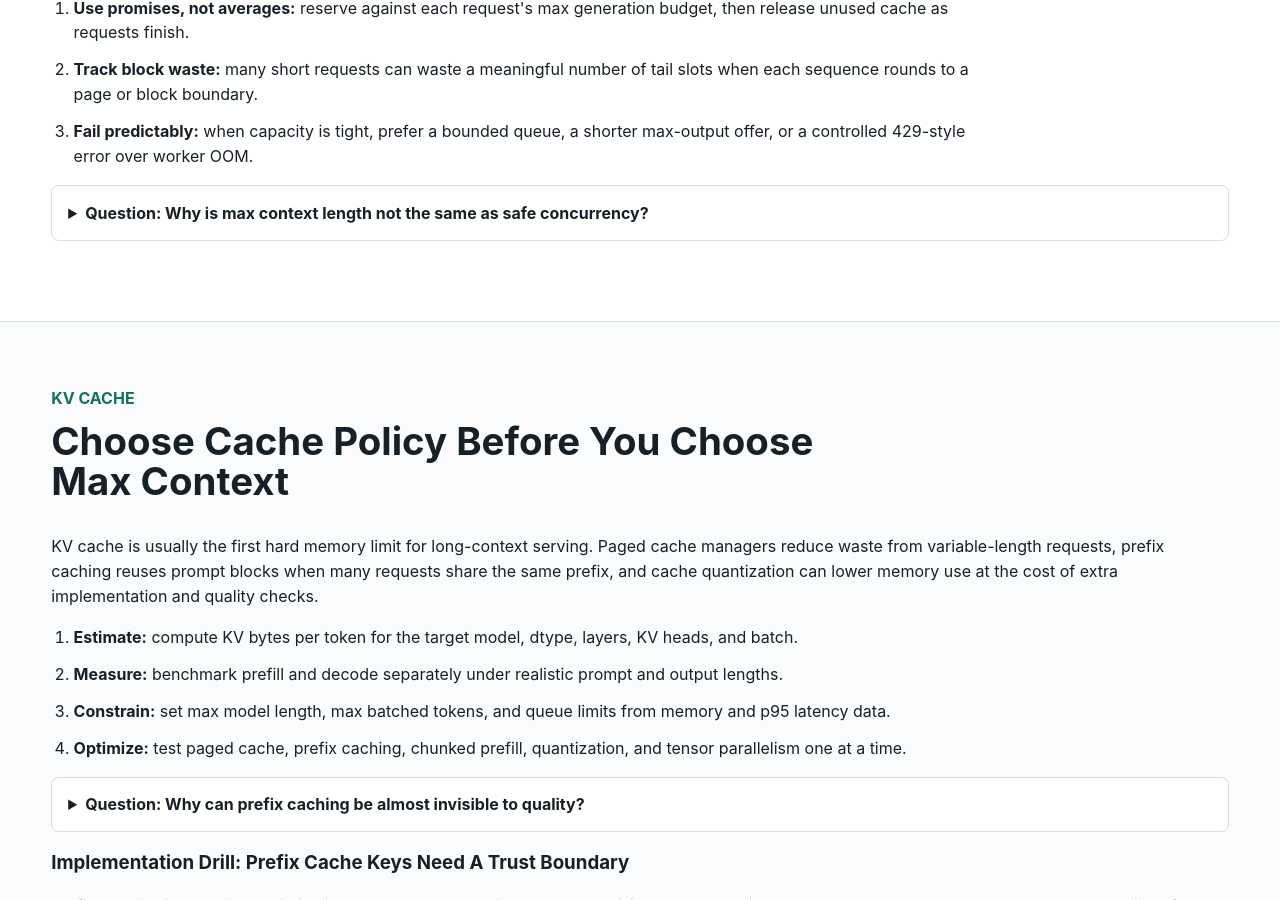
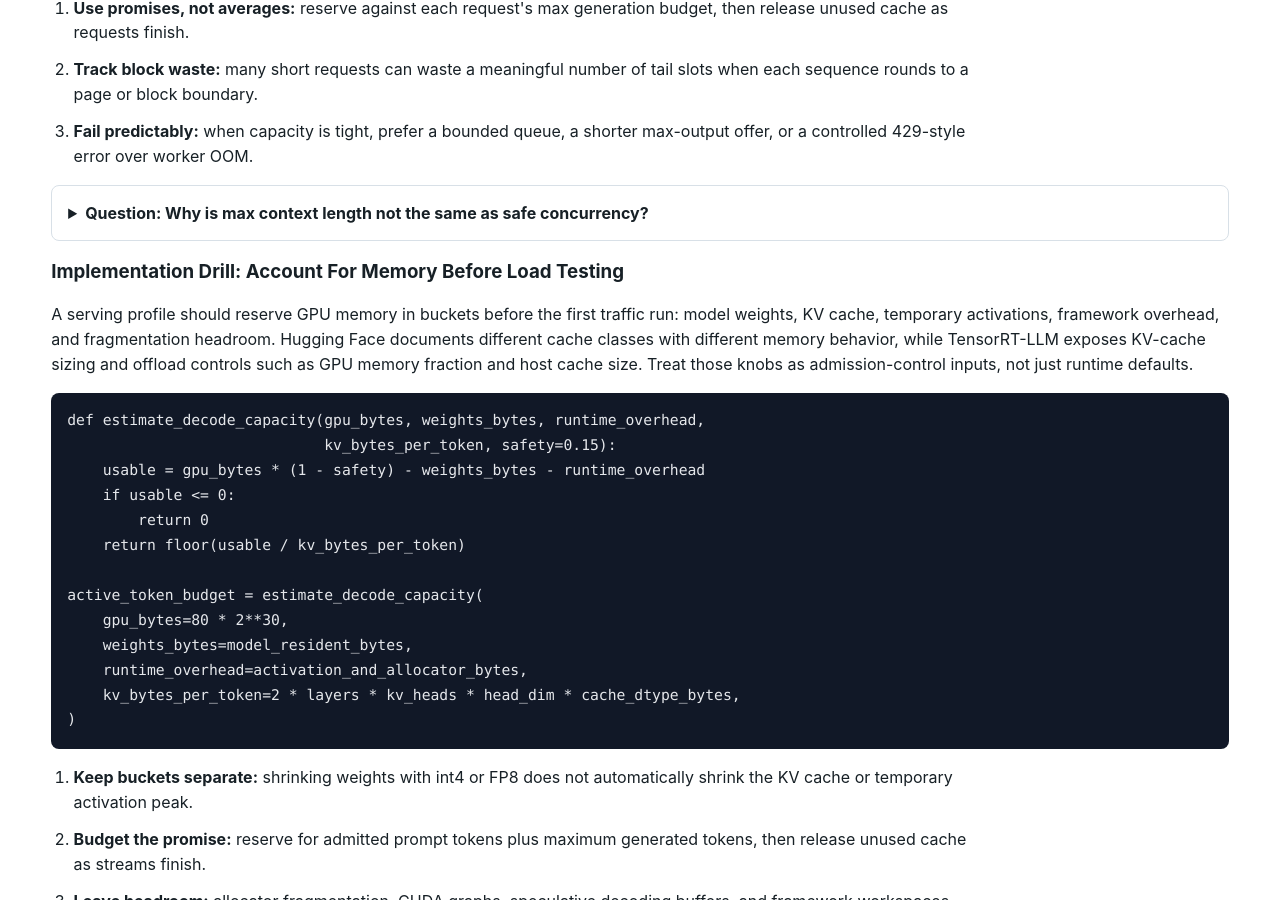
Before and after one commit to kennethli319/kennethli319.github.io, a Jekyll site: the page llm-ml-course/lessons/production-serving.html, which Jekyll copies as it is, in a window 1280 px wide and 900 px high, scrolled down 2849 px. Built offline with Jekyll 4.4.1, drawn with Linux system fonts in a browser that asks for light colours; some of the changed text lies outside the part shown.

Commit message:
Sync serving memory accounting drill

```diff
--- a/llm-ml-course/lessons/production-serving.html
+++ b/llm-ml-course/lessons/production-serving.html
@@ -127,6 +127,39 @@
         <summary>Question: Why is max context length not the same as safe concurrency?</summary>
         <p>Max context length describes one sequence limit. Safe concurrency depends on the sum of active prompt tokens, generated tokens, promised future tokens, cache block rounding, dtype, layers, KV heads, and GPU memory left for non-cache work.</p>
       </details>
+      <h3>Implementation Drill: Account For Memory Before Load Testing</h3>
+      <p>
+        A serving profile should reserve GPU memory in buckets before the first
+        traffic run: model weights, KV cache, temporary activations, framework
+        overhead, and fragmentation headroom. Hugging Face documents different
+        cache classes with different memory behavior, while TensorRT-LLM exposes
+        KV-cache sizing and offload controls such as GPU memory fraction and
+        host cache size. Treat those knobs as admission-control inputs, not just
+        runtime defaults.
+      </p>
+      <pre><code>def estimate_decode_capacity(gpu_bytes, weights_bytes, runtime_overhead,
+                             kv_bytes_per_token, safety=0.15):
+    usable = gpu_bytes * (1 - safety) - weights_bytes - runtime_overhead
+    if usable <= 0:
+        return 0
+    return floor(usable / kv_bytes_per_token)
+
+active_token_budget = estimate_decode_capacity(
+    gpu_bytes=80 * 2**30,
+    weights_bytes=model_resident_bytes,
+    runtime_overhead=activation_and_allocator_bytes,
+    kv_bytes_per_token=2 * layers * kv_heads * head_dim * cache_dtype_bytes,
+)</code></pre>
+      <ol class="steps">
+        <li><strong>Keep buckets separate:</strong> shrinking weights with int4 or FP8 does not automatically shrink the KV cache or temporary activation peak.</li>
+        <li><strong>Budget the promise:</strong> reserve for admitted prompt tokens plus maximum generated tokens, then release unused cache as streams finish.</li>
+        <li><strong>Leave headroom:</strong> allocator fragmentation, CUDA graphs, speculative decoding buffers, and framework workspaces can turn a theoretical fit into an OOM.</li>
+        <li><strong>Recompute after policy changes:</strong> static cache, dynamic cache, quantized cache, offloaded cache, tensor parallelism, and LoRA adapters all change the memory ledger.</li>
+      </ol>
+      <details class="qa">
+        <summary>Question: Why should memory accounting happen before a throughput benchmark?</summary>
+        <p>A benchmark that admits too much work may measure OOM recovery, queue collapse, or cache eviction instead of model throughput. A conservative memory ledger defines the request mix that the benchmark is allowed to test.</p>
+      </details>
     </section>
 
     <section id="cache-policy" class="band">
@@ -245,6 +278,8 @@
         <a href="https://nvidia.github.io/TensorRT-LLM/">TensorRT-LLM documentation</a>,
         <a href="https://nvidia.github.io/TensorRT-LLM/overview.html">TensorRT-LLM overview</a>,
         <a href="https://nvidia.github.io/TensorRT-LLM/latest/features/quantization.html">TensorRT-LLM quantization</a>,
+        <a href="https://nvidia.github.io/TensorRT-LLM/latest/features/kvcache.html">TensorRT-LLM KV cache system</a>,
+        <a href="https://github.com/NVIDIA/TensorRT-LLM/blob/main/docs/source/examples/kvcacheconfig.md">TensorRT-LLM KV cache configuration</a>,
         <a href="https://nvidia.github.io/TensorRT-LLM/blogs/tech_blog/blog5_Disaggregated_Serving_in_TensorRT-LLM.html">TensorRT-LLM disaggregated serving</a>,
         <a href="https://github.com/NVIDIA/TensorRT-LLM/blob/main/docs/source/legacy/advanced/gpt-attention.md">TensorRT-LLM paged KV cache notes</a>,
         <a href="https://huggingface.co/docs/transformers/en/kv_cache">Hugging Face cache strategies</a>,
```
